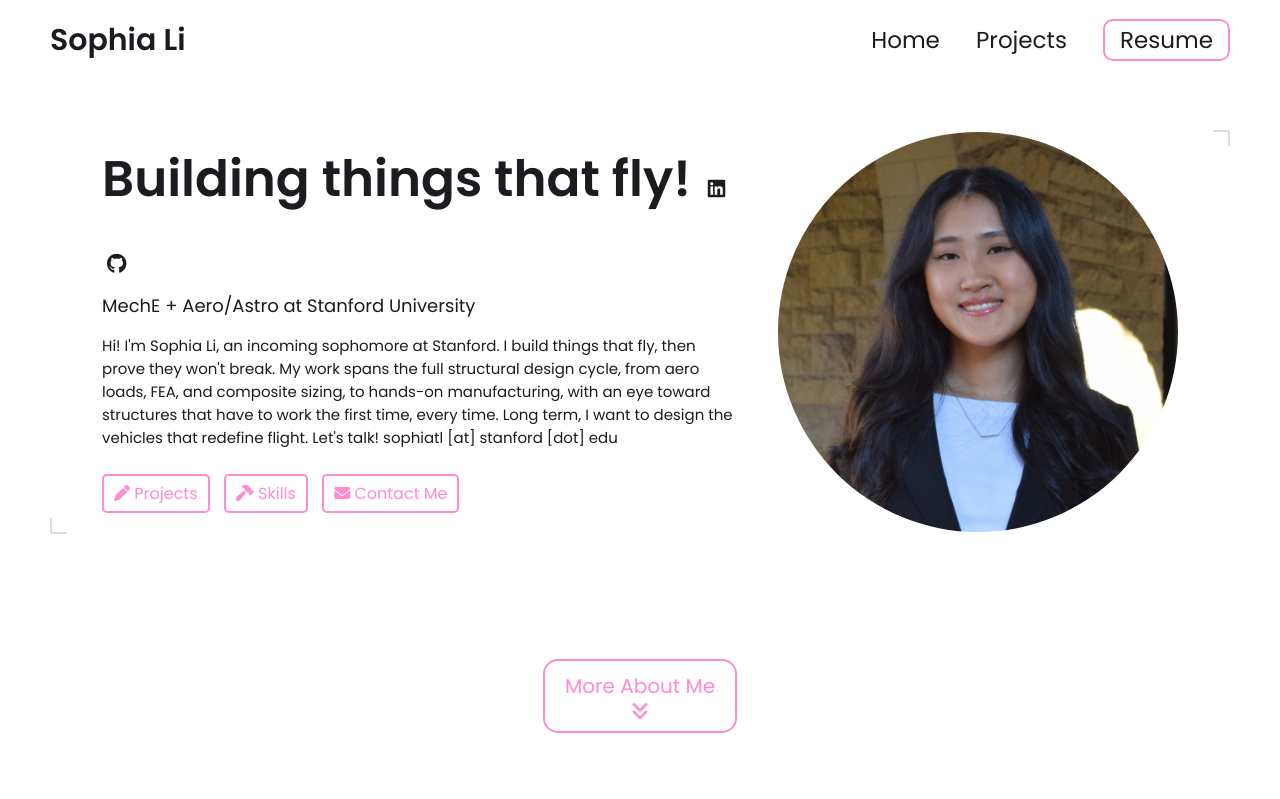
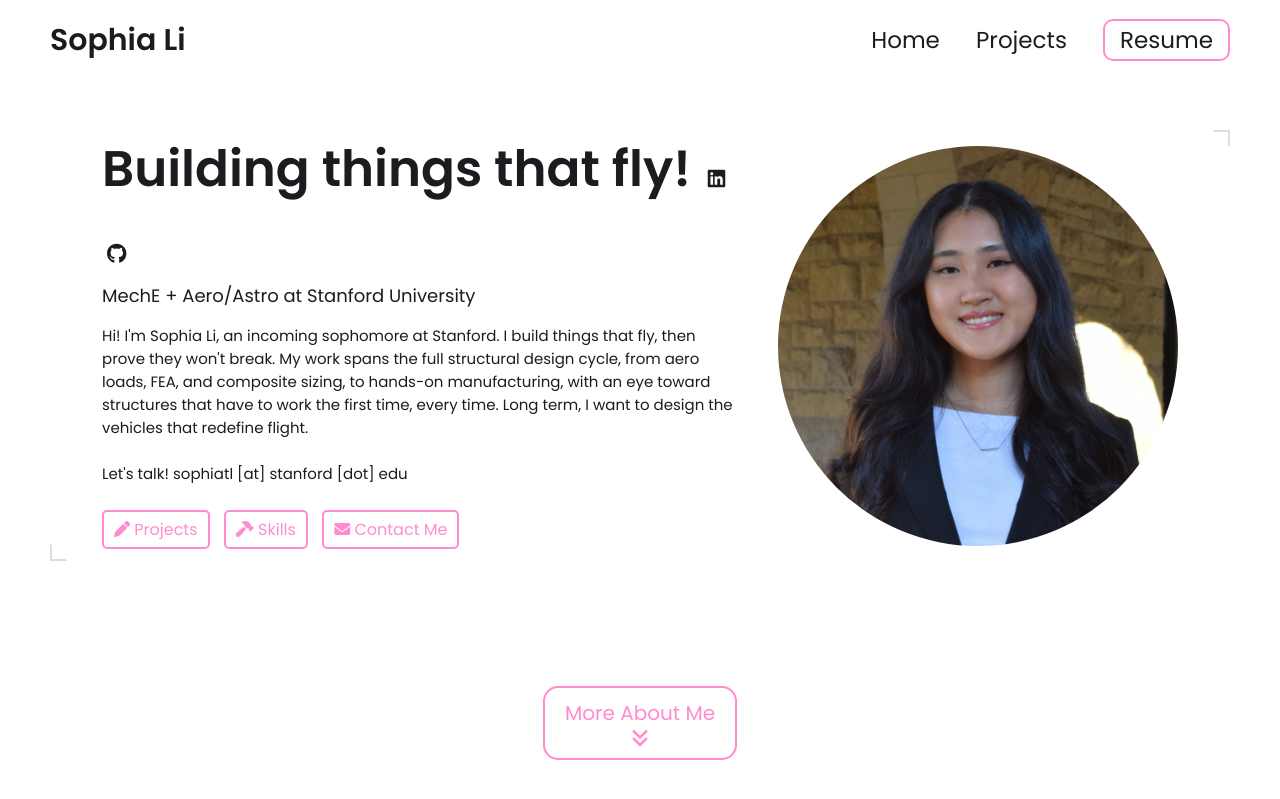
Before and after one commit to Sophiaylii/Sophiaylii.github.io, a Jekyll site: the page built from index.html, in a window 1280 px wide and 900 px high. Shown: the top 799 px of the window. Built offline with Jekyll 4.4.1, drawn with Linux system fonts in a browser that asks for light colours.

```diff
--- a/_config.yml
+++ b/_config.yml
@@ -17,9 +17,7 @@ headline: MechE + Aero/Astro at Stanford University
 description: >- # dont remove this line. this will ignore all new lines until the next section
   Hi! I'm Sophia Li, an incoming sophomore at Stanford. I build things that fly, then prove they won't break. My work spans the full structural design cycle,
   from aero loads, FEA, and composite sizing, to hands-on manufacturing, with an eye toward structures that have to work the first time, every time.
-  Long term, I want to design the vehicles that redefine flight. Let's talk!
-
-  sophiatl [at] stanford [dot] edu
+  Long term, I want to design the vehicles that redefine flight. <br><br> Let's talk! sophiatl [at] stanford [dot] edu
 
 # Place your profile image in /assets/images/profile-image/folder and edit the file name
 profile_image: ./assets/images/profile-image/DSC_0045_cropped.JPG
```
